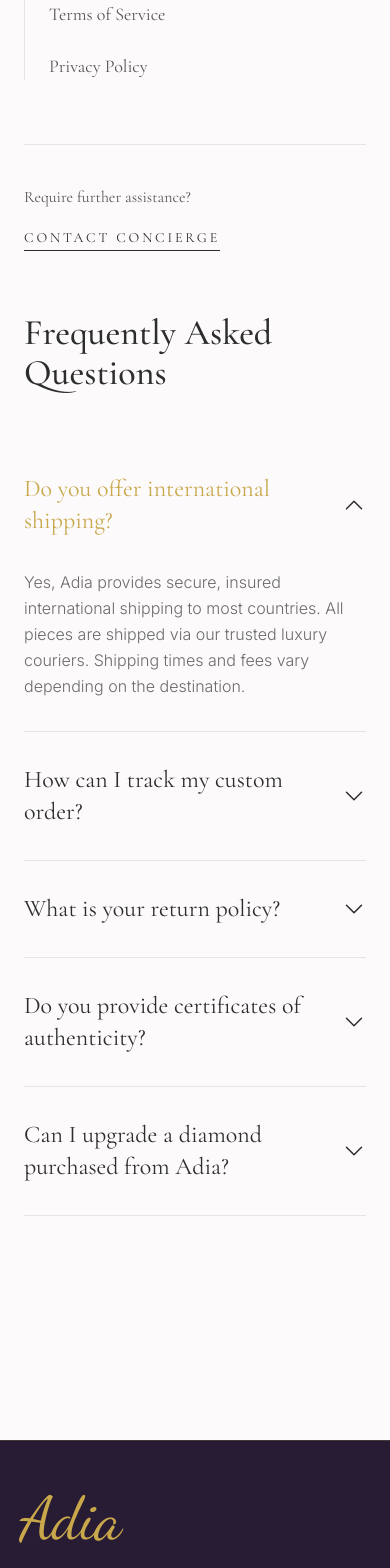
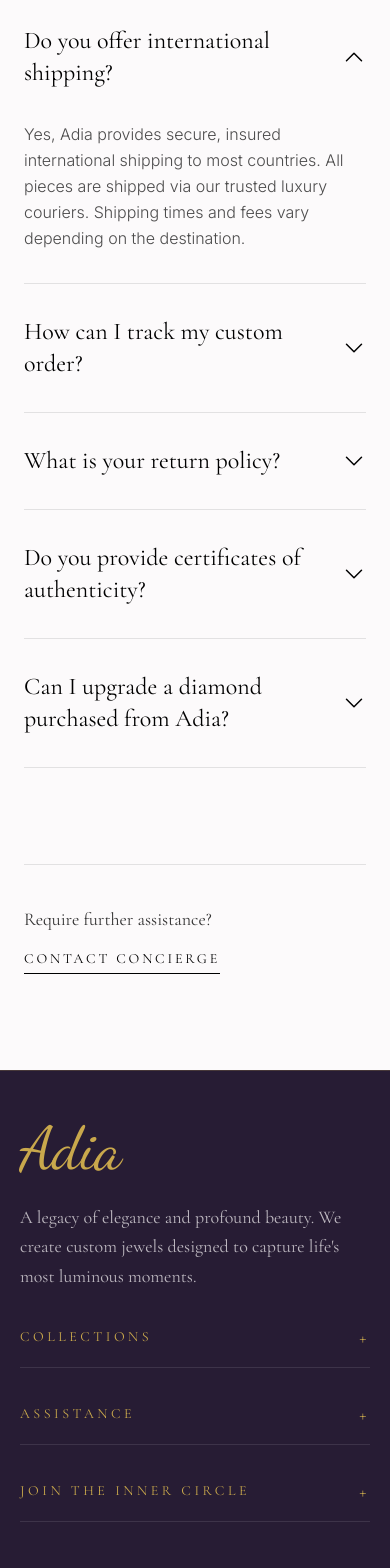
Before and after one commit to Gigitogigs/Adia, a Next.js app: page /faq in a window 390 px wide. Shown: the part 360-1928 px from the top of the page. Built offline with nearby package versions, Linux system fonts and the light colour scheme.

Commit message:
style: enhance mobile responsiveness across informational pages, footer, about and contact

```diff
--- a/src/app/(informational)/care/page.tsx
+++ b/src/app/(informational)/care/page.tsx
@@ -1,7 +1,7 @@
 export default function CarePage() {
   return (
     <div className="flex flex-col w-full">
-      <h2 className="font-[family-name:var(--font-cormorant)] text-4xl lg:text-5xl text-adia-charcoal mb-12 font-medium md:font-light">
+      <h2 className="font-[family-name:var(--font-cormorant)] text-4xl lg:text-5xl text-black mb-4 md:mb-8 font-medium md:font-light">
         Jewelry Care & Preservation
       </h2>
 
--- a/src/app/(informational)/faq/page.tsx
+++ b/src/app/(informational)/faq/page.tsx
@@ -34,7 +34,7 @@ export default function FAQPage() {
 
   return (
     <div className="flex flex-col w-full">
-      <h2 className="font-[family-name:var(--font-cormorant)] text-4xl lg:text-5xl text-adia-charcoal mb-12 font-medium md:font-light">
+      <h2 className="font-[family-name:var(--font-cormorant)] text-4xl lg:text-5xl text-black mb-4 md:mb-8 font-medium md:font-light">
         Frequently Asked Questions
       </h2>
 
@@ -42,16 +42,16 @@ export default function FAQPage() {
         {faqs.map((faq, index) => {
           const isOpen = openIndex === index;
           return (
-            <div key={index} className="flex flex-col border-b border-adia-charcoal/10">
+            <div key={index} className="flex flex-col border-b border-black/10">
               <button
                 onClick={() => toggleFaq(index)}
                 className="flex items-center justify-between w-full py-8 text-left focus:outline-none group"
                 aria-expanded={isOpen}
               >
-                <h3 className={`font-[family-name:var(--font-cormorant)] text-2xl transition-colors duration-300 ${isOpen ? "text-adia-gold" : "text-adia-charcoal group-hover:text-adia-gold"}`}>
+                <h3 className="font-[family-name:var(--font-cormorant)] text-2xl text-black">
                   {faq.question}
                 </h3>
-                <span className={`text-adia-charcoal transition-transform duration-500 ease-in-out ${isOpen ? "rotate-180" : "rotate-0"}`}>
+                <span className={`text-black transition-transform duration-500 ease-in-out ${isOpen ? "rotate-180" : "rotate-0"}`}>
                   <svg xmlns="http://www.w3.org/2000/svg" fill="none" viewBox="0 0 24 24" strokeWidth={1.5} stroke="currentColor" className="w-6 h-6">
                     <path strokeLinecap="round" strokeLinejoin="round" d="M19.5 8.25l-7.5 7.5-7.5-7.5" />
                   </svg>
@@ -61,7 +61,7 @@ export default function FAQPage() {
               <div
                 className={`grid transition-all duration-500 ease-in-out overflow-hidden ${isOpen ? "grid-rows-[1fr] opacity-100 pb-8" : "grid-rows-[0fr] opacity-0 pb-0"}`}
               >
-                <p className="min-h-0 font-[family-name:var(--font-inter)] text-base font-light text-adia-charcoal/70 leading-relaxed">
+                <p className="min-h-0 font-[family-name:var(--font-inter)] text-base font-light text-black/70 leading-relaxed">
                   {faq.answer}
                 </p>
               </div>
--- a/src/app/(informational)/layout.tsx
+++ b/src/app/(informational)/layout.tsx
@@ -19,46 +19,55 @@ export default function InformationalLayout({
   const pathname = usePathname();
 
   return (
-    <div className="w-full min-h-screen bg-adia-cream pt-32 pb-24">
-      <div className="max-w-7xl mx-auto px-6 lg:px-12 flex flex-col lg:flex-row gap-16 lg:gap-32">
+    <div className="w-full min-h-screen bg-adia-cream pt-24 lg:pt-32 pb-24">
+      <div className="max-w-7xl mx-auto px-6 lg:px-12 flex flex-col lg:flex-row gap-8 lg:gap-32">
 
         {/* Sticky Sidebar Navigation */}
         <aside className="w-full lg:w-1/4 flex-shrink-0">
           <div className="lg:sticky lg:top-40 flex flex-col">
-            <h1 className="font-[family-name:var(--font-cormorant)] text-3xl text-adia-charcoal mb-10 tracking-widest uppercase">
+            <h1 className="font-[family-name:var(--font-cormorant)] text-3xl text-black mb-6 lg:mb-10 tracking-widest uppercase">
               Customer Care
             </h1>
-            <nav className="flex flex-col gap-6 border-l border-adia-charcoal/10 pl-6">
+
+            <div className="relative -mx-6 lg:mx-0 mb-6 lg:mb-0">
+              <nav className="flex flex-row lg:flex-col lg:gap-6 border-b lg:border-b-0 lg:border-l border-black px-6 lg:px-0 lg:pl-6 pb-4 lg:pb-0 overflow-x-auto whitespace-nowrap divide-x divide-black lg:divide-x-0" style={{ scrollbarWidth: "none", msOverflowStyle: "none" }}>
                 {SIDEBAR_LINKS.map((link) => {
                   const isActive = pathname === link.href;
                   return (
                     <Link
                       key={link.href}
                       href={link.href}
-                    className={`font-[family-name:var(--font-cormorant)] text-lg transition-all duration-300 relative ${
+                      className={`font-[family-name:var(--font-cormorant)] text-lg transition-all duration-300 relative inline-block lg:block px-6 lg:px-0 first:pl-0 lg:first:pl-0 ${
                         isActive
-                        ? "text-adia-gold italic"
-                        : "text-adia-charcoal/80 hover:text-adia-charcoal"
+                          ? "text-black italic"
+                          : "text-black/80 hover:text-black"
                       }`}
                     >
-                    {/* Active indicator dot */}
+                      {/* Active indicator dot (desktop only) */}
                       {isActive && (
-                      <span className="absolute -left-[29px] top-1/2 -translate-y-1/2 w-1.5 h-1.5 bg-adia-gold rounded-full" />
+                        <span className="hidden lg:block absolute -left-[29px] top-1/2 -translate-y-1/2 w-1.5 h-1.5 bg-black rounded-full" />
                       )}
                       {link.name}
                     </Link>
                   );
                 })}
               </nav>
+              {/* Scroll hint gradient & icon for mobile */}
+              <div className="absolute right-0 top-0 bottom-4 w-16 bg-gradient-to-l from-[#fdfbf7] via-[#fdfbf7]/80 to-transparent pointer-events-none lg:hidden flex justify-end items-center pr-2 text-black/50">
+                <svg xmlns="http://www.w3.org/2000/svg" fill="none" viewBox="0 0 24 24" strokeWidth={2} stroke="currentColor" className="w-5 h-5 animate-pulse">
+                  <path strokeLinecap="round" strokeLinejoin="round" d="M8.25 4.5l7.5 7.5-7.5 7.5" />
+                </svg>
+              </div>
+            </div>
 
             {/* Contact CTA in Sidebar */}
-            <div className="mt-16 pt-10 border-t border-adia-charcoal/10">
-              <p className="font-[family-name:var(--font-cormorant)] text-adia-charcoal/80 mb-4">
+            <div className="hidden lg:block mt-16 pt-10 border-t border-black/10">
+              <p className="font-[family-name:var(--font-cormorant)] text-black/80 mb-4">
                 Require further assistance?
               </p>
               <Link
                 href="/contact"
-                className="font-[family-name:var(--font-cormorant)] text-sm tracking-[0.2em] uppercase text-adia-charcoal border-b border-adia-charcoal pb-1 hover:text-adia-gold hover:border-adia-gold transition-colors"
+                className="font-[family-name:var(--font-cormorant)] text-sm tracking-[0.2em] uppercase text-black border-b border-black pb-1 hover:text-black/70 hover:border-black/70 transition-colors"
               >
                 Contact Concierge
               </Link>
@@ -67,8 +76,21 @@ export default function InformationalLayout({
         </aside>
 
         {/* Main Content Area */}
-        <main className="w-full lg:w-3/4 pb-32">
+        <main className="w-full lg:w-3/4 lg:pb-32">
           {children}
+
+          {/* Mobile Contact CTA */}
+          <div className="lg:hidden mt-24 pt-10 border-t border-black/10 flex flex-col items-start">
+            <p className="font-[family-name:var(--font-cormorant)] text-black/80 mb-4 text-lg">
+              Require further assistance?
+            </p>
+            <Link
+              href="/contact"
+              className="font-[family-name:var(--font-cormorant)] text-sm tracking-[0.2em] uppercase text-black border-b border-black pb-1 hover:text-black/70 hover:border-black/70 transition-colors"
+            >
+              Contact Concierge
+            </Link>
+          </div>
         </main>
 
       </div>
--- a/src/app/(informational)/privacy/page.tsx
+++ b/src/app/(informational)/privacy/page.tsx
@@ -1,7 +1,7 @@
 export default function PrivacyPage() {
   return (
     <div className="flex flex-col w-full">
-      <h2 className="font-[family-name:var(--font-cormorant)] text-4xl lg:text-5xl text-adia-charcoal mb-8 font-medium md:font-light">
+      <h2 className="font-[family-name:var(--font-cormorant)] text-4xl lg:text-5xl text-black mb-4 md:mb-8 font-medium md:font-light">
         Privacy Policy
       </h2>
 
--- a/src/app/(informational)/shipping/page.tsx
+++ b/src/app/(informational)/shipping/page.tsx
@@ -1,7 +1,7 @@
 export default function ShippingPage() {
   return (
     <div className="flex flex-col w-full">
-      <h2 className="font-[family-name:var(--font-cormorant)] text-4xl lg:text-5xl text-adia-charcoal mb-12 font-medium md:font-light">
+      <h2 className="font-[family-name:var(--font-cormorant)] text-4xl lg:text-5xl text-black mb-4 md:mb-8 font-medium md:font-light">
         Shipping & Returns
       </h2>
 
--- a/src/app/(informational)/terms/page.tsx
+++ b/src/app/(informational)/terms/page.tsx
@@ -1,7 +1,7 @@
 export default function TermsPage() {
   return (
     <div className="flex flex-col w-full">
-      <h2 className="font-[family-name:var(--font-cormorant)] text-4xl lg:text-5xl text-adia-charcoal mb-8 font-medium md:font-light">
+      <h2 className="font-[family-name:var(--font-cormorant)] text-4xl lg:text-5xl text-black mb-4 md:mb-8 font-medium md:font-light">
         Terms of Service
       </h2>
 
--- a/src/app/components/Footer.tsx
+++ b/src/app/components/Footer.tsx
@@ -1,54 +1,76 @@
+"use client";
+
 import Link from "next/link";
+import { useState } from "react";
 
 export default function Footer() {
+  const [openSection, setOpenSection] = useState<string | null>(null);
+
+  const toggleSection = (section: string) => {
+    setOpenSection(openSection === section ? null : section);
+  };
+
   return (
     <footer className="w-full bg-adia-violet-dark text-adia-cream border-t border-adia-gold/20">
       <div className="max-w-7xl mx-auto px-5 md:px-6 lg:px-12 pt-12 pb-12 md:pt-24 md:pb-12">
-        <div className="grid grid-cols-1 md:grid-cols-2 lg:grid-cols-12 gap-16 lg:gap-8 mb-24">
+        <div className="grid grid-cols-1 md:grid-cols-2 lg:grid-cols-12 gap-8 md:gap-16 lg:gap-8 mb-12 md:mb-24">
 
           {/* Column 1: Brand */}
           <div className="lg:col-span-4 flex flex-col items-start">
             <h2 className="font-[family-name:var(--font-script)] text-6xl text-adia-gold mb-6 leading-none">
               Adia
             </h2>
-            <p className="font-[family-name:var(--font-cormorant)] text-lg text-adia-cream/70 max-w-sm leading-relaxed mb-8">
+            <p className="font-[family-name:var(--font-cormorant)] text-lg text-adia-cream/70 max-w-sm leading-relaxed mb-0 md:mb-8">
               A legacy of elegance and profound beauty. We create custom jewels designed to capture life&apos;s most luminous moments.
             </p>
           </div>
 
           {/* Column 2: Collections */}
-          <div className="lg:col-span-2 flex flex-col">
-            <h3 className="font-[family-name:var(--font-cormorant)] text-sm tracking-[0.25em] text-adia-gold uppercase mb-8">
-              Collections
-            </h3>
-            <ul className="flex flex-col gap-4 font-[family-name:var(--font-cormorant)] text-base text-adia-cream/70">
-              <li><Link href="/collections?stone=Amethyst" className="hover:text-adia-gold transition-colors">Amethyst</Link></li>
-              <li><Link href="/collections?stone=Diamond" className="hover:text-adia-gold transition-colors">Diamond</Link></li>
-              <li><Link href="/collections?stone=Emerald" className="hover:text-adia-gold transition-colors">Emerald</Link></li>
-              <li><Link href="/collections?stone=Ruby" className="hover:text-adia-gold transition-colors">Ruby</Link></li>
-              <li><Link href="/collections?stone=Sapphire" className="hover:text-adia-gold transition-colors">Sapphire</Link></li>
+          <div className="lg:col-span-2 flex flex-col border-b border-adia-cream/10 md:border-none pb-4 md:pb-0">
+            <button
+              onClick={() => toggleSection('collections')}
+              className="w-full flex justify-between items-center font-[family-name:var(--font-cormorant)] text-sm tracking-[0.25em] text-adia-gold uppercase md:mb-8 md:cursor-default"
+            >
+              <span>Collections</span>
+              <span className="md:hidden text-lg font-light">{openSection === 'collections' ? '−' : '+'}</span>
+            </button>
+            <ul className={`flex flex-col gap-4 font-[family-name:var(--font-cormorant)] text-base text-adia-cream/70 overflow-hidden transition-all duration-300 md:max-h-full md:mt-0 md:opacity-100 ${openSection === 'collections' ? 'max-h-96 mt-6 opacity-100' : 'max-h-0 opacity-0 md:max-h-none md:opacity-100'}`}>
+              <li><Link href="/collections?stone=Amethyst" className="hover:text-adia-gold transition-colors block">Amethyst</Link></li>
+              <li><Link href="/collections?stone=Diamond" className="hover:text-adia-gold transition-colors block">Diamond</Link></li>
+              <li><Link href="/collections?stone=Emerald" className="hover:text-adia-gold transition-colors block">Emerald</Link></li>
+              <li><Link href="/collections?stone=Ruby" className="hover:text-adia-gold transition-colors block">Ruby</Link></li>
+              <li><Link href="/collections?stone=Sapphire" className="hover:text-adia-gold transition-colors block">Sapphire</Link></li>
             </ul>
           </div>
 
           {/* Column 3: Assistance */}
-          <div className="lg:col-span-2 flex flex-col">
-            <h3 className="font-[family-name:var(--font-cormorant)] text-sm tracking-[0.25em] text-adia-gold uppercase mb-8">
-              Assistance
-            </h3>
-            <ul className="flex flex-col gap-4 font-[family-name:var(--font-cormorant)] text-base text-adia-cream/70">
-              <li><Link href="/custom" className="hover:text-adia-gold transition-colors">Custom Creations</Link></li>
-              <li><Link href="/care" className="hover:text-adia-gold transition-colors">Jewelry Care</Link></li>
-              <li><Link href="/shipping" className="hover:text-adia-gold transition-colors">Shipping & Returns</Link></li>
-              <li><Link href="/contact" className="hover:text-adia-gold transition-colors">Contact Us</Link></li>
-              <li><Link href="/faq" className="hover:text-adia-gold transition-colors">FAQ</Link></li>
+          <div className="lg:col-span-2 flex flex-col border-b border-adia-cream/10 md:border-none pb-4 md:pb-0">
+            <button
+              onClick={() => toggleSection('assistance')}
+              className="w-full flex justify-between items-center font-[family-name:var(--font-cormorant)] text-sm tracking-[0.25em] text-adia-gold uppercase md:mb-8 md:cursor-default"
+            >
+              <span>Assistance</span>
+              <span className="md:hidden text-lg font-light">{openSection === 'assistance' ? '−' : '+'}</span>
+            </button>
+            <ul className={`flex flex-col gap-4 font-[family-name:var(--font-cormorant)] text-base text-adia-cream/70 overflow-hidden transition-all duration-300 md:max-h-full md:mt-0 md:opacity-100 ${openSection === 'assistance' ? 'max-h-96 mt-6 opacity-100' : 'max-h-0 opacity-0 md:max-h-none md:opacity-100'}`}>
+              <li><Link href="/custom" className="hover:text-adia-gold transition-colors block">Custom Creations</Link></li>
+              <li><Link href="/care" className="hover:text-adia-gold transition-colors block">Jewelry Care</Link></li>
+              <li><Link href="/shipping" className="hover:text-adia-gold transition-colors block">Shipping & Returns</Link></li>
+              <li><Link href="/contact" className="hover:text-adia-gold transition-colors block">Contact Us</Link></li>
+              <li><Link href="/faq" className="hover:text-adia-gold transition-colors block">FAQ</Link></li>
             </ul>
           </div>
 
           {/* Column 4: Newsletter */}
-          <div className="lg:col-span-4 flex flex-col">
-            <h3 className="font-[family-name:var(--font-cormorant)] text-sm tracking-[0.25em] text-adia-gold uppercase mb-8">
-              Join the Inner Circle
-            </h3>
+          <div className="lg:col-span-4 flex flex-col border-b border-adia-cream/10 md:border-none pb-4 md:pb-0">
+            <button
+              onClick={() => toggleSection('newsletter')}
+              className="w-full flex justify-between items-center font-[family-name:var(--font-cormorant)] text-sm tracking-[0.25em] text-adia-gold uppercase md:mb-8 md:cursor-default"
+            >
+              <span>Join the Inner Circle</span>
+              <span className="md:hidden text-lg font-light">{openSection === 'newsletter' ? '−' : '+'}</span>
+            </button>
+            <div className={`flex flex-col overflow-hidden transition-all duration-300 md:max-h-full md:mt-0 md:opacity-100 ${openSection === 'newsletter' ? 'max-h-96 mt-6 opacity-100' : 'max-h-0 opacity-0 md:max-h-none md:opacity-100'}`}>
               <p className="font-[family-name:var(--font-cormorant)] text-base text-adia-cream/70 mb-6">
                 Subscribe to receive private invitations to our exclusive collections and private events.
               </p>
@@ -68,6 +90,7 @@ export default function Footer() {
                 </button>
               </form>
             </div>
+          </div>
 
         </div>
 
```
Also changed, not shown: src/app/about/components/BrandStory.tsx (+7 -7 lines), src/app/components/Navbar.tsx (+7 -8 lines), src/app/contact/components/ContactHero.tsx (+4 -4 lines), src/app/contact/components/ContactLayout.tsx (+15 -15 lines). Lines whose indentation alone changed are shown as unchanged.
